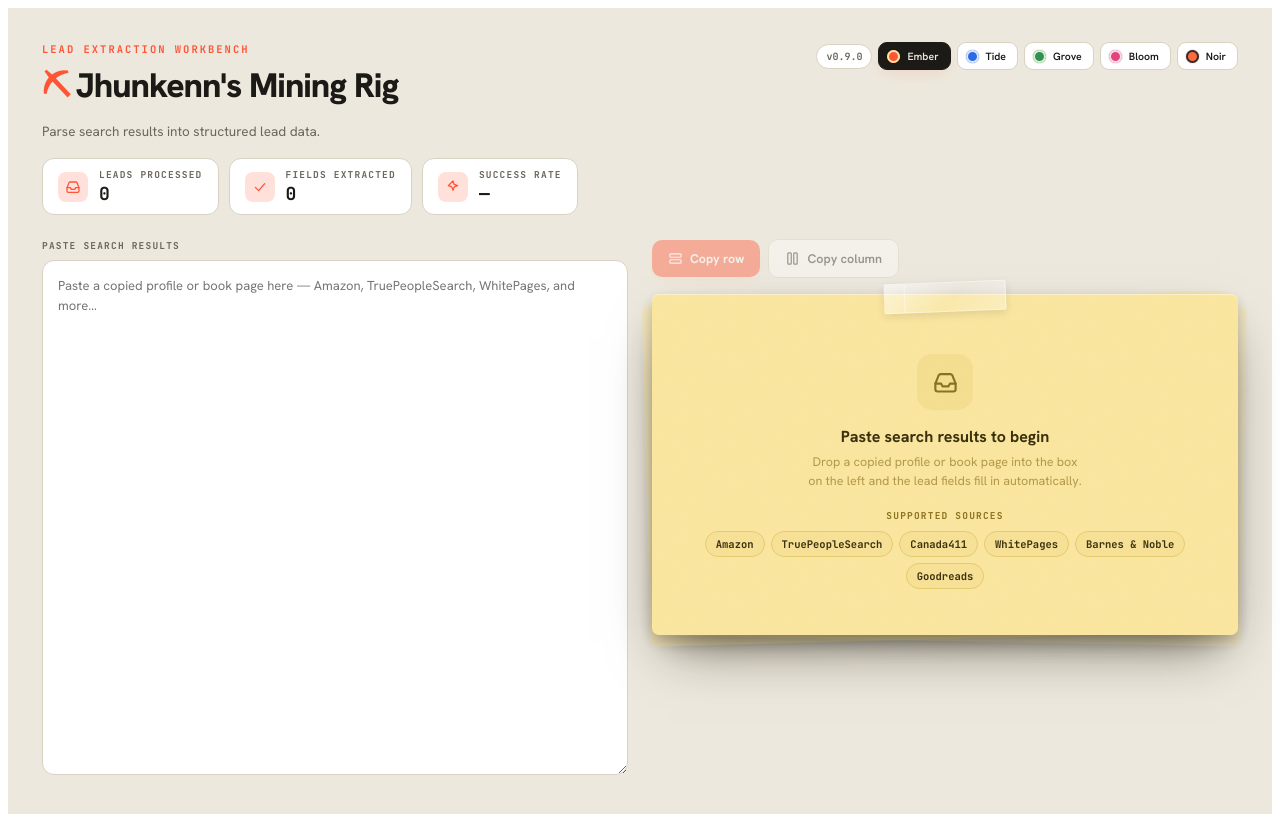
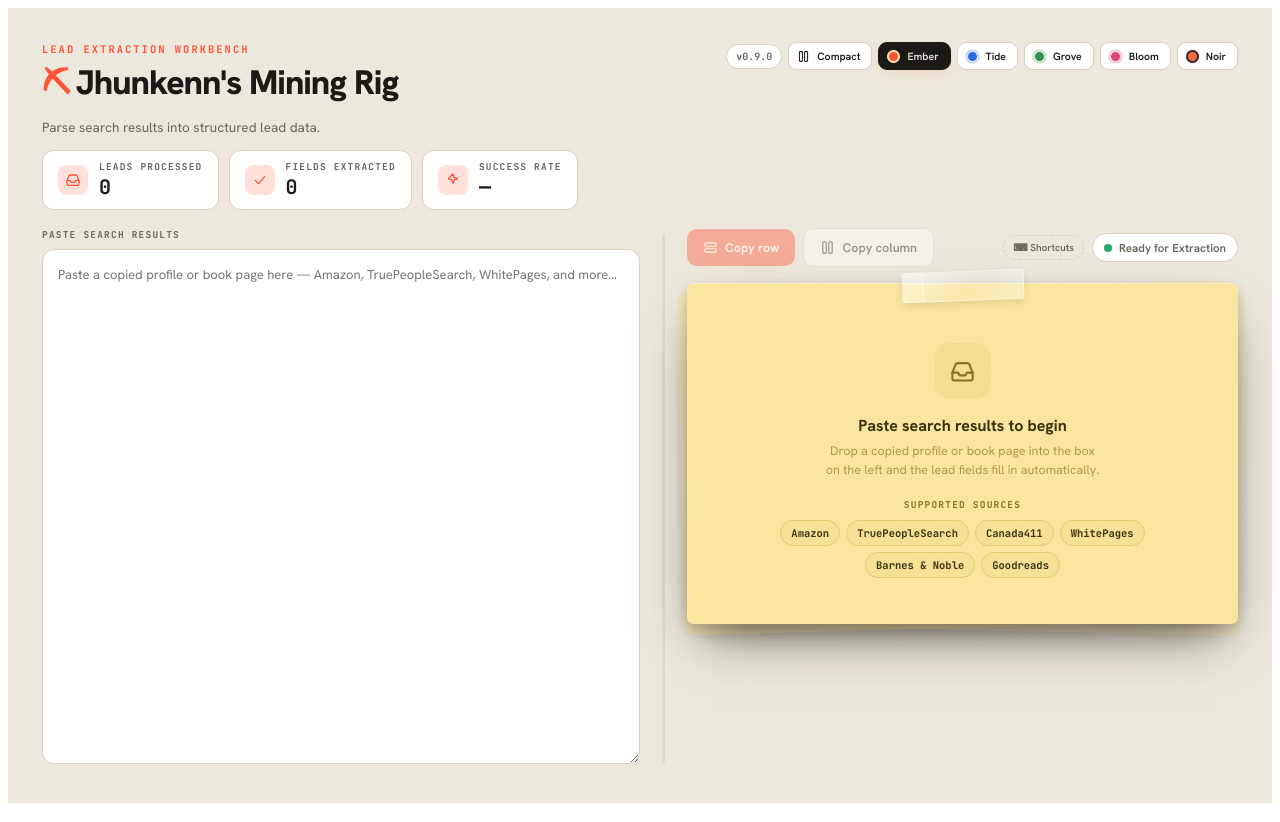
Before and after one commit to Jhunkenn/Mining-Rig-ni-Jhunkenn, a React (Vite) app: page / in a window 1280 px wide. Built offline with nearby package versions, Linux system fonts and the light colour scheme.

Commit message:
Update App.jsx

```diff
--- a/src/App.jsx
+++ b/src/App.jsx
@@ -1,4 +1,4 @@
-import React, { useState, useMemo } from "react";
+import React, { useState, useMemo, useEffect, useRef } from "react";
 
 // ---- phone extraction + filtering rules ----
 function extractPhones(text) {
@@ -506,6 +506,11 @@ export default function App() {
   const [copied, setCopied] = useState("");
   const [theme, setTheme] = useState(0);
   const [stats, setStats] = useState({ leads: 0, fields: 0, ready: 0 });
+  const [compact, setCompact] = useState(false);
+  const [leftPct, setLeftPct] = useState(50); // input panel width %, session-only
+  const wsRef = useRef(null);
+  const dragRef = useRef(false);
+  const actionRef = useRef({});
 
   const rec = useMemo(() => parse(raw), [raw]);
   const built = useMemo(() => buildPhones(rec.phones), [rec.phones]);
@@ -550,6 +555,44 @@ export default function App() {
   };
 
   const vars = THEMES[theme].vars;
+
+  // keyboard shortcuts (non-colliding): Ctrl/Cmd+Enter = copy row, +Shift = copy column. Parsing is live,
+  // so there is no "parse" shortcut. actionRef keeps the latest handlers/flags to avoid stale closures.
+  actionRef.current = { copyRow, copyCol, hasData };
+  useEffect(() => {
+    const onKey = (e) => {
+      const mod = e.ctrlKey || e.metaKey;
+      if (!mod || e.key !== "Enter") return;
+      const a = actionRef.current;
+      if (!a.hasData) return;
+      e.preventDefault();
+      (e.shiftKey ? a.copyCol : a.copyRow)();
+    };
+    window.addEventListener("keydown", onKey);
+    return () => window.removeEventListener("keydown", onKey);
+  }, []);
+
+  // resizable input/output divider (desktop). Clamped 28–72%; session-only; stacks via CSS under 760px.
+  const startDrag = (e) => {
+    e.preventDefault();
+    dragRef.current = true;
+    document.body.style.userSelect = "none";
+    const move = (ev) => {
+      if (!dragRef.current || !wsRef.current) return;
+      const r = wsRef.current.getBoundingClientRect();
+      const pct = ((ev.clientX - r.left) / r.width) * 100;
+      setLeftPct(Math.max(28, Math.min(72, pct)));
+    };
+    const up = () => {
+      dragRef.current = false;
+      document.body.style.userSelect = "";
+      window.removeEventListener("pointermove", move);
+      window.removeEventListener("pointerup", up);
+    };
+    window.addEventListener("pointermove", move);
+    window.addEventListener("pointerup", up);
+  };
+
   const statCards = [
     { label: "Leads Processed", value: fmt(stats.leads), icon: "inbox" },
     { label: "Fields Extracted", value: fmt(stats.fields), icon: "check" },
@@ -601,6 +644,18 @@ export default function App() {
     .srcchip { font-family:'JetBrains Mono',monospace; font-size:10.5px; font-weight:600; padding:5px 10px; border-radius:99px; border:1px solid var(--note-line); color:var(--note-ink); background: color-mix(in srgb, var(--note-line) 18%, transparent); transition: transform .15s; }
     .srcchip:hover { transform: translateY(-1px); }
     .divline { flex:1; height:1px; background: var(--note-line); opacity:.6; margin-left:4px; }
+    .ws-divider { flex:0 0 auto; width:11px; align-self:stretch; cursor:col-resize; position:relative; touch-action:none; }
+    .ws-divider::before { content:""; position:absolute; top:6px; bottom:6px; left:4px; right:4px; border-radius:6px; background: var(--line); opacity:.55; transition: opacity .15s, background-color .15s; }
+    .ws-divider:hover::before, .ws-divider:active::before { opacity:1; background: var(--accent); }
+    .statpill { display:inline-flex; align-items:center; gap:7px; font-size:11.5px; font-weight:600; padding:6px 11px; border-radius:99px; border:1px solid var(--line); background:var(--field); color:var(--ink-soft); white-space:nowrap; }
+    .statpill.live { color:var(--ink); border-color: color-mix(in srgb, var(--accent) 45%, var(--line)); }
+    .statdot { width:8px; height:8px; border-radius:50%; flex:0 0 auto; }
+    .kbdhint { font-size:10px; font-weight:600; color:var(--ink-soft); padding:5px 9px; border-radius:99px; border:1px dashed var(--line); background:transparent; cursor:default; user-select:none; }
+    @media (max-width: 760px) {
+      .ws { flex-direction: column; }
+      .ws .ws-pane { flex: 1 1 auto !important; width: 100%; }
+      .ws-divider { display: none; }
+    }
     @keyframes fadeUp { from { opacity:0; transform: translateY(10px); } to { opacity:1; transform:none; } }
     @keyframes fadeIn { from { opacity:0; } to { opacity:1; } }
     @keyframes drawCheck { from { stroke-dashoffset: 30; } to { stroke-dashoffset: 0; } }
@@ -615,14 +670,17 @@ export default function App() {
       <style>{css}</style>
 
       {/* header */}
-      <div style={{ display: "flex", flexWrap: "wrap", gap: 18, alignItems: "flex-start", justifyContent: "space-between", marginBottom: 18 }}>
+      <div style={{ display: "flex", flexWrap: "wrap", gap: 14, alignItems: "flex-start", justifyContent: "space-between", marginBottom: compact ? 10 : 14 }}>
         <div style={{ minWidth: 0 }}>
           <div className="mono" style={{ fontSize: 10.5, letterSpacing: 2, color: "var(--accent)", fontWeight: 700, textTransform: "uppercase" }}>Lead Extraction Workbench</div>
-          <h1 style={{ margin: "5px 0 4px", fontSize: "clamp(24px,4vw,34px)", fontWeight: 800, letterSpacing: -1 }}><span style={{ color: "var(--accent)", marginRight: 6 }}>⛏</span>Jhunkenn's Mining Rig</h1>
-          <p style={{ margin: 0, fontSize: 13.5, color: "var(--ink-soft)" }}>Parse search results into structured lead data.</p>
+          <h1 style={{ margin: "2px 0 3px", fontSize: compact ? "clamp(20px,3vw,26px)" : "clamp(24px,4vw,34px)", fontWeight: 800, letterSpacing: -1 }}><span style={{ color: "var(--accent)", marginRight: 6 }}>⛏</span>Jhunkenn's Mining Rig</h1>
+          {!compact && <p style={{ margin: 0, fontSize: 13.5, color: "var(--ink-soft)" }}>Parse search results into structured lead data.</p>}
         </div>
         <div style={{ display: "flex", gap: 6, flexWrap: "wrap", alignItems: "center" }}>
           <span className="mono" style={{ fontSize: 10, fontWeight: 600, color: "var(--ink-soft)", padding: "5px 9px", borderRadius: 99, border: "1px solid var(--line)", background: "var(--field)" }}>v{VERSION}</span>
+          <button onClick={() => setCompact((c) => !c)} title="Compact mode — hide stats and tighten spacing for more workspace" className="swatch" style={{ background: compact ? "var(--ink)" : "var(--field)", color: compact ? "var(--bone)" : "var(--ink)", border: `1px solid ${compact ? "var(--ink)" : "var(--line)"}` }}>
+            <Icon name="cols" size={13} />Compact
+          </button>
           {THEMES.map((t, i) => {
             const active = theme === i;
             return (
@@ -638,22 +696,24 @@ export default function App() {
       </div>
 
       {/* session statistics */}
-      <div style={{ display: "flex", gap: 10, flexWrap: "wrap", marginBottom: 24 }}>
+      {!compact && (
+        <div style={{ display: "flex", gap: 10, flexWrap: "wrap", marginBottom: 18 }}>
           {statCards.map((s) => (
             <div key={s.label} className="stat">
               <span className="stat-ico"><Icon name={s.icon} size={16} /></span>
               <div>
                 <div className="lbl" style={{ color: "var(--ink-soft)" }}>{s.label}</div>
-              <div className="mono" style={{ fontSize: 18, fontWeight: 700, marginTop: 1 }}>{s.value}</div>
+                <div className="mono" style={{ fontSize: 20, fontWeight: 800, marginTop: 1 }}>{s.value}</div>
               </div>
             </div>
           ))}
         </div>
+      )}
 
       {/* workspace */}
-      <div style={{ display: "grid", gridTemplateColumns: "repeat(auto-fit,minmax(320px,1fr))", gap: 24, alignItems: "start" }}>
+      <div ref={wsRef} className="ws" style={{ display: "flex", alignItems: "flex-start", gap: compact ? 12 : 18 }}>
         {/* input */}
-        <div style={{ minWidth: 0 }}>
+        <div className="ws-pane" style={{ flex: `0 0 ${leftPct}%`, minWidth: 0 }}>
           <div className="lbl" style={{ color: "var(--ink-soft)", marginBottom: 8, display: "flex", justifyContent: "space-between", alignItems: "center" }}>
             <span>Paste Search Results</span>
             <span style={{ opacity: .65 }}>{raw ? raw.length.toLocaleString() + " chars" : ""}</span>
@@ -663,8 +723,10 @@ export default function App() {
             style={{ width: "100%", fontSize: 13, padding: 15, border: "1px solid var(--line)", borderRadius: 12, background: "var(--field)", color: "var(--ink)", resize: "vertical", lineHeight: 1.55 }} />
         </div>
 
+        <div className="ws-divider" onPointerDown={startDrag} title="Drag to resize panels" />
+
         {/* output */}
-        <div style={{ minWidth: 0 }}>
+        <div className="ws-pane" style={{ flex: "1 1 0", minWidth: 0 }}>
           <div style={{ display: "flex", flexWrap: "wrap", gap: 8, alignItems: "center", marginBottom: 16 }}>
             <button className={"btn pri" + (copied === "row" ? " pop" : "")} style={{ fontSize: 12.5, padding: "10px 16px", borderRadius: 10 }} onClick={copyRow} disabled={!hasData}>
               <Icon name={copied === "row" ? "check" : "rows"} size={15} />{copied === "row" ? "Copied" : "Copy row"}
@@ -672,6 +734,14 @@ export default function App() {
             <button className={"btn gho" + (copied === "col" ? " pop" : "")} style={{ fontSize: 12.5, padding: "10px 16px", borderRadius: 10 }} onClick={copyCol} disabled={!hasData}>
               <Icon name={copied === "col" ? "check" : "cols"} size={15} />{copied === "col" ? "Copied" : "Copy column"}
             </button>
+            <div style={{ marginLeft: "auto", display: "flex", alignItems: "center", gap: 8 }}>
+              <span className="kbdhint" title="Ctrl/Cmd + Enter → Copy row     Ctrl/Cmd + Shift + Enter → Copy column">⌨ Shortcuts</span>
+              <span className={"statpill" + (hasData ? " live" : "")}>
+                {hasData
+                  ? <><span style={{ color: "var(--accent)", display: "inline-flex" }}><Icon name="check" size={12} /></span>{source || "Lead parsed"}</>
+                  : <><span className="statdot" style={{ background: "#1faa6b" }} />Ready for Extraction</>}
+              </span>
+            </div>
           </div>
 
           <div className="sheet-wrap">
@@ -684,16 +754,11 @@ export default function App() {
                     <div className="avatar">{initials}</div>
                     <div style={{ minWidth: 0, flex: 1 }}>
                       <div style={{ fontSize: 22, fontWeight: 800, color: "var(--note-ink)", lineHeight: 1.12, letterSpacing: -.3, wordBreak: "break-word" }}>{fullName || "Unnamed Lead"}</div>
-                      <div style={{ display: "flex", flexWrap: "wrap", gap: 6, alignItems: "center", marginTop: 7 }}>
+                      <div style={{ marginTop: 7 }}>
                         <div key={populated} className="chip fin" style={{ color: "var(--note-link)", background: "color-mix(in srgb, var(--note-link) 14%, transparent)" }}>
                           <Icon name="check" size={12} className="ck" />
                           {completeness >= 70 ? `Lead Ready · ${populated} fields` : `${populated} field${populated === 1 ? "" : "s"} extracted`}
                         </div>
-                        {source && (
-                          <div className="chip fin" style={{ fontWeight: 600, color: "var(--note-label)", background: "color-mix(in srgb, var(--note-line) 22%, transparent)" }}>
-                            <Icon name="check" size={11} /> {source}
-                          </div>
-                        )}
                       </div>
                     </div>
                   </div>
```
Lines whose indentation alone changed are shown as unchanged.
